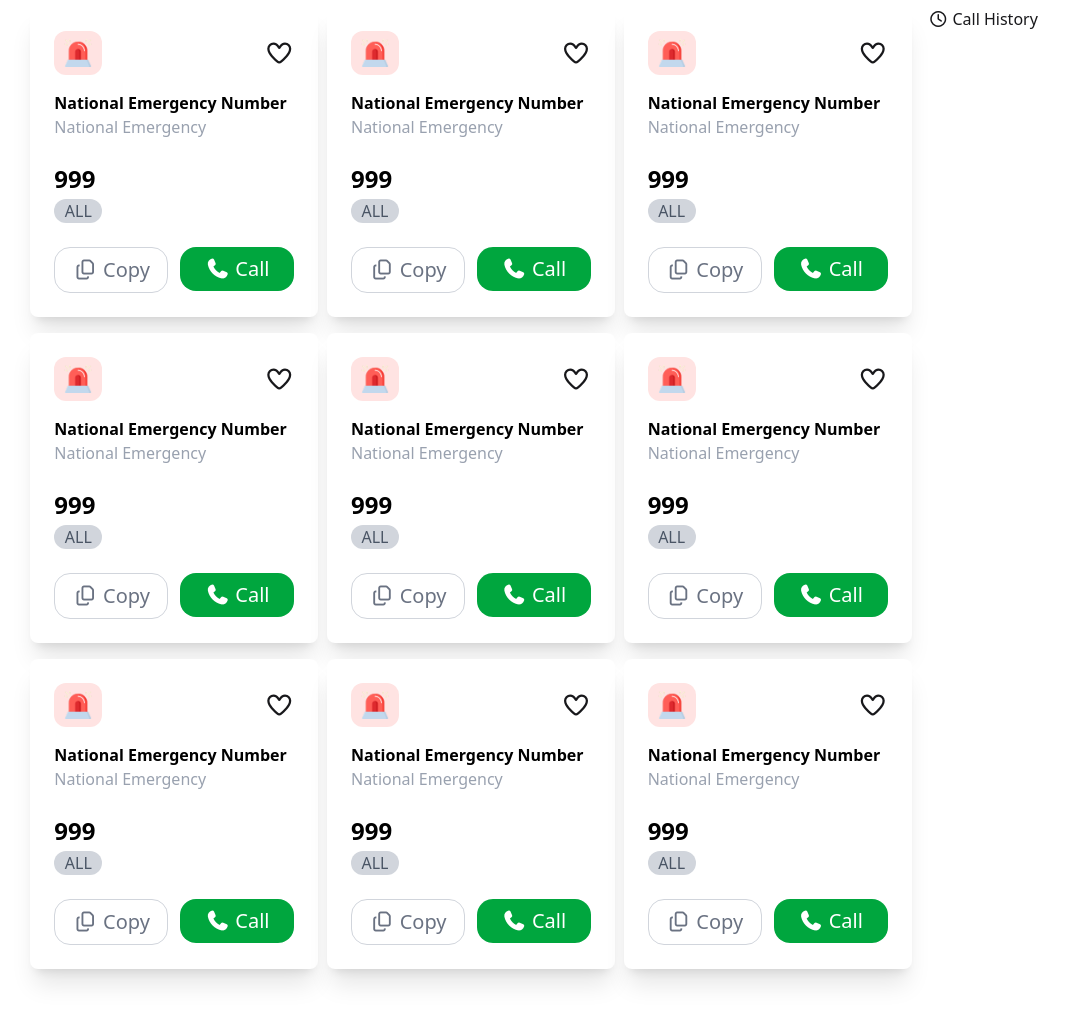
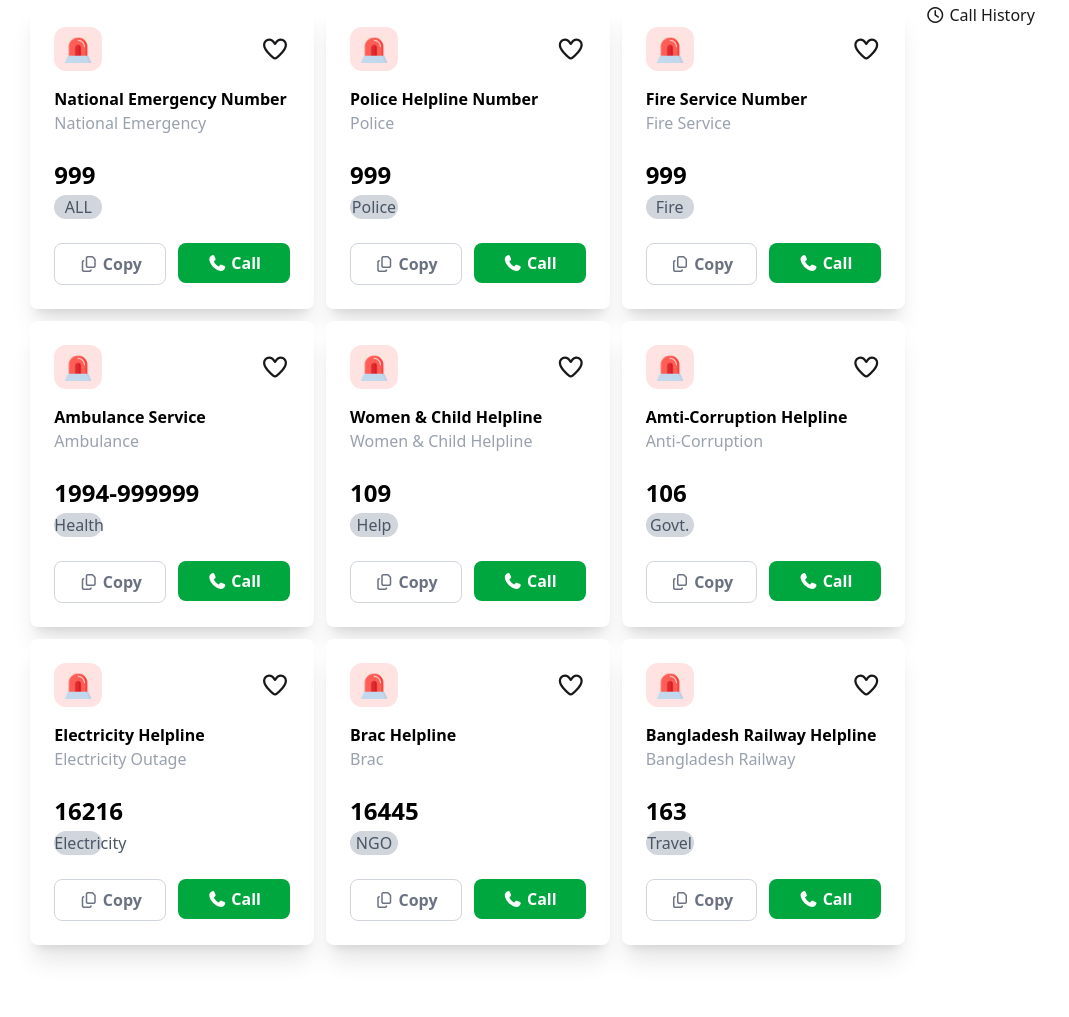
Before and after one commit to Silton07/B12-Assignment-5, a plain HTML site: page index.html in a window 1280 px wide. Shown: the part 329-1346 px from the top of the page, without its empty margins (23-1092 px from the left). After the commit the page ends 1322 px from the top, so only its background shows below. Drawn offline with nearby package versions, Linux system fonts and the light colour scheme.

Commit message:
added heart js

```diff
--- a/index.html
+++ b/index.html
@@ -13,26 +13,26 @@
 </head>
 <body>
   <!-- navbr  -->
-
-    <nav class="flex justify-between items-center px-16 py-6">
+    <nav class="flex justify-between items-center px-2 md:px-16 py-6 bg-white">
       <!-- left side  -->
-    <div class="flex items-center gap-5">
+    <div class="flex items-center gap-2">
     <img src="./assets/logo.png" class="w-12" alt="">
-    <h1 class="font-bold text-[#006747] text-xl">Emergency <br>Service</h1>
+    <h1 class="font-bold text-[#006747] md:text-xl">Emergency <br>Service</h1>
     </div>
     <!-- right side  -->
-    <div class="flex gap-5 items-center">
+    <div class="flex gap-2 md:gap-5 items-center">
       <!-- heart  -->
-       <div class="flex gap-2 bg-[#41FF6B1A] text-black px-5 py-2 rounded-full">
-      <h5>0</h5>
+       <div class="flex gap-2 bg-[#41FF6B1A] text-black px-3 py-1 md:px-5 md:py-2 rounded-full">
+      <h5 id="life">0</h5>
       <img src="./assets/heart.png" class="w-6">
      </div>
      <!-- coin  -->
-     <div class="flex gap-2 bg-[#41FF6B1A] px-5 py-2 rounded-full">
+     <div class="flex gap-2 bg-[#41FF6B1A] px-3 py-1 md:px-5 md:py-2 rounded-full">
       <h5>100</h5>
       <img src="./assets/coin.png" class="w-6">
      </div>
-     <div class="flex gap-2 bg-[#00A63E] text-white px-8 py-2 rounded-full">
+     <!-- copy  -->
+     <div class="flex gap-2 bg-[#00A63E] text-white px-3 py-1 md:px-9 md:py-1 lg:py-2 lg:px-9 rounded-full">
       <h5>0</h5>
       <p>copy</p>
      </div>
@@ -42,18 +42,18 @@
    <section>
     <div class="flex flex-col justify-center items-center text-center bg-[linear-gradient(90deg,rgba(1,50,35,1),rgba(0,103,71,1)_50%,rgba(1,50,35,1)_100%)] text-white p-2">
       <img src="./assets/logo-dark.png" class="w-20" alt="">
-      <h4 class="text-[40px] font-bold">Emergency Service Directory</h4>
-      <p class="text-xl text-[#ffffffff]">Government Emergency Services at Your Fingertip – A Project by Government of the People’s Republic of Bangladesh</p>
+      <h4 class="text-[40px] font-bold m-1">Emergency Service Directory</h4>
+      <p class="text-xs text-[#ffffffff]">Government Emergency Services at Your Fingertip – A Project by Government of the People’s Republic of Bangladesh</p>
     </div>
    </section>
     <!-- card section  -->
-
-    <main class="grid grid-cols-12 w-11/12 mx-auto my-12 gap-6">
+    <main class="grid grid-cols-12 w-11/12 mx-auto my-12 gap-1 md:gap-5">
         <!-- card-container -->
-        <section class="card-container col-span-9 grid grid-cols-3 justify-between gap-4">
+        <section id="card-container" class="card-container col-span-8 md:col-span-9 grid md:grid-cols-3 lg:grid-cols-3 justify-between gap-3">
 
             <!-- card -->
-            <div class="card p-[1.5rem] w-[18rem] bg-white shadow-xl">
+             <!-- National emergency Number  -->
+            <div class="card p-[1.5rem] max-w-[18rem] bg-white shadow-xl">
                 <div class="flex justify-between items-center mb-4">
                     <div class="bg-[#ffe3e2] w-12 flex items-center justify-center rounded-xl">
                         <img src="./assets/emergency.png" class="w-7 my-2" alt="">
@@ -71,21 +71,22 @@
                 <div class="bg-gray-300 rounded-full w-12 text-center">
                     <h2 class="text-gray-600">ALL</h2>
                 </div>
-                <div class="flex gap-3 mt-6">
+                <div class="flex gap-2 md:gap-3 mt-6">
                     <div class="w-full p-0">
                         <button
-                            class="p-2 text-gray-500 font-normal rounded-2xl w-full text-xl border border-gray-300"><i
+                            class="p-2 text-gray-500 font-semibold rounded-lg w-full text-[1rem] border border-gray-300 hover:cursor-pointer hover:bg-blue-100 hover:text-black"><i
                                 class="fa-regular fa-copy"></i> Copy</button>
                     </div>
                     <div class="w-full p-0">
-                        <button class="p-2 bg-[#00a63e] text-white font-normal rounded-2xl w-full text-xl "><i
+                        <button class="p-2 bg-[#00a63e] text-white font-semibold rounded-lg w-full text-[1rem] hover:cursor-pointer hover:bg-blue-500"><i
                                 class="fa-solid fa-phone text-white"></i> Call</button>
                     </div>
                 </div>
             </div>
 
             <!-- card -->
-            <div class="card p-[1.5rem] w-[18rem] bg-white shadow-xl">
+             <!-- police helpline Number -->
+            <div class="card p-[1.5rem] max-w-[18rem] bg-white shadow-xl">
                 <div class="flex justify-between items-center mb-4">
                     <div class="bg-[#ffe3e2] w-12 flex items-center justify-center rounded-xl">
                         <img src="./assets/emergency.png" class="w-7 my-2" alt="">
@@ -94,30 +95,31 @@
                     <i class="fa-regular fa-heart text-2xl"></i>
                 </div>
                 <div>
-                    <h1 class="text-[1rem] font-semibold text-black">National Emergency Number</h1>
-                    <p class="text-gray-400">National Emergency</p>
+                    <h1 class="text-[1rem] font-semibold text-black">Police Helpline Number</h1>
+                    <p class="text-gray-400">Police</p>
                 </div>
                 <div class="mt-6">
                     <h1 class="text-black font-bold text-2xl mb-1">999</h1>
                 </div>
                 <div class="bg-gray-300 rounded-full w-12 text-center">
-                    <h2 class="text-gray-600">ALL</h2>
+                    <h2 class="text-gray-600">Police</h2>
                 </div>
-                <div class="flex gap-3 mt-6">
+                <div class="flex gap-2 md:gap-3 mt-6">
                     <div class="w-full p-0">
                         <button
-                            class="p-2 text-gray-500 font-normal rounded-2xl w-full text-xl border border-gray-300"><i
+                            class="p-2 text-gray-500 font-semibold rounded-lg w-full text-[1rem] border border-gray-300 hover:cursor-pointer hover:bg-blue-100 hover:text-black"><i
                                 class="fa-regular fa-copy"></i> Copy</button>
                     </div>
-                    <div class="w-full p-0">
-                        <button class="p-2 bg-[#00a63e] text-white font-normal rounded-2xl w-full text-xl "><i
+                   <div class="w-full p-0">
+                        <button class="p-2 bg-[#00a63e] text-white font-semibold rounded-lg w-full text-[1rem] hover:cursor-pointer hover:bg-blue-500"><i
                                 class="fa-solid fa-phone text-white"></i> Call</button>
                     </div>
                 </div>
             </div>
 
             <!-- card -->
-            <div class="card p-[1.5rem] w-[18rem] bg-white shadow-xl">
+            <!-- Fire Service Number -->
+            <div class="card p-[1.5rem] max-w-[18rem] bg-white shadow-xl">
                 <div class="flex justify-between items-center mb-4">
                     <div class="bg-[#ffe3e2] w-12 flex items-center justify-center rounded-xl">
                         <img src="./assets/emergency.png" class="w-7 my-2" alt="">
@@ -126,30 +128,31 @@
                     <i class="fa-regular fa-heart text-2xl"></i>
                 </div>
                 <div>
-                    <h1 class="text-[1rem] font-semibold text-black">National Emergency Number</h1>
-                    <p class="text-gray-400">National Emergency</p>
+                    <h1 class="text-[1rem] font-semibold text-black">Fire Service Number</h1>
+                    <p class="text-gray-400">Fire Service</p>
                 </div>
                 <div class="mt-6">
                     <h1 class="text-black font-bold text-2xl mb-1">999</h1>
                 </div>
                 <div class="bg-gray-300 rounded-full w-12 text-center">
-                    <h2 class="text-gray-600">ALL</h2>
+                    <h2 class="text-gray-600">Fire</h2>
                 </div>
-                <div class="flex gap-3 mt-6">
+               <div class="flex gap-2 md:gap-3 mt-6">
                     <div class="w-full p-0">
                         <button
-                            class="p-2 text-gray-500 font-normal rounded-2xl w-full text-xl border border-gray-300"><i
+                            class="p-2 text-gray-500 font-semibold rounded-lg w-full text-[1rem] border border-gray-300 hover:cursor-pointer hover:bg-blue-100 hover:text-black"><i
                                 class="fa-regular fa-copy"></i> Copy</button>
                     </div>
                     <div class="w-full p-0">
-                        <button class="p-2 bg-[#00a63e] text-white font-normal rounded-2xl w-full text-xl "><i
+                        <button class="p-2 bg-[#00a63e] text-white font-semibold rounded-lg w-full text-[1rem] hover:cursor-pointer hover:bg-blue-500"><i
                                 class="fa-solid fa-phone text-white"></i> Call</button>
                     </div>
                 </div>
             </div>
 
             <!-- card -->
-            <div class="card p-[1.5rem] w-[18rem] bg-white shadow-xl">
+             <!-- Ambulance Service -->
+            <div class="card p-[1.5rem] max-w-[18rem] bg-white shadow-xl">
                 <div class="flex justify-between items-center mb-4">
                     <div class="bg-[#ffe3e2] w-12 flex items-center justify-center rounded-xl">
                         <img src="./assets/emergency.png" class="w-7 my-2" alt="">
@@ -158,30 +161,31 @@
                     <i class="fa-regular fa-heart text-2xl"></i>
                 </div>
                 <div>
-                    <h1 class="text-[1rem] font-semibold text-black">National Emergency Number</h1>
-                    <p class="text-gray-400">National Emergency</p>
+                    <h1 class="text-[1rem] font-semibold text-black">Ambulance Service</h1>
+                    <p class="text-gray-400">Ambulance</p>
                 </div>
                 <div class="mt-6">
-                    <h1 class="text-black font-bold text-2xl mb-1">999</h1>
+                    <h1 class="text-black font-bold text-2xl mb-1">1994-999999</h1>
                 </div>
                 <div class="bg-gray-300 rounded-full w-12 text-center">
-                    <h2 class="text-gray-600">ALL</h2>
+                    <h2 class="text-gray-600">Health</h2>
                 </div>
-                <div class="flex gap-3 mt-6">
+                <div class="flex gap-2 md:gap-3 mt-6">
                     <div class="w-full p-0">
                         <button
-                            class="p-2 text-gray-500 font-normal rounded-2xl w-full text-xl border border-gray-300"><i
+                            class="p-2 text-gray-500 font-semibold rounded-lg w-full text-[1rem] border border-gray-300 hover:cursor-pointer hover:bg-blue-100 hover:text-black"><i
                                 class="fa-regular fa-copy"></i> Copy</button>
                     </div>
                     <div class="w-full p-0">
-                        <button class="p-2 bg-[#00a63e] text-white font-normal rounded-2xl w-full text-xl "><i
+                        <button class="p-2 bg-[#00a63e] text-white font-semibold rounded-lg w-full text-[1rem] hover:cursor-pointer hover:bg-blue-500"><i
                                 class="fa-solid fa-phone text-white"></i> Call</button>
                     </div>
                 </div>
             </div>
 
             <!-- card -->
-            <div class="card p-[1.5rem] w-[18rem] bg-white shadow-xl">
+             <!-- Women & Child Helpline -->
+            <div class="card p-[1.5rem] max-w-[18rem] bg-white shadow-xl">
                 <div class="flex justify-between items-center mb-4">
                     <div class="bg-[#ffe3e2] w-12 flex items-center justify-center rounded-xl">
                         <img src="./assets/emergency.png" class="w-7 my-2" alt="">
@@ -190,30 +194,31 @@
                     <i class="fa-regular fa-heart text-2xl"></i>
                 </div>
                 <div>
-                    <h1 class="text-[1rem] font-semibold text-black">National Emergency Number</h1>
-                    <p class="text-gray-400">National Emergency</p>
+                    <h1 class="text-[1rem] font-semibold text-black">Women & Child Helpline</h1>
+                    <p class="text-gray-400">Women & Child Helpline</p>
                 </div>
                 <div class="mt-6">
-                    <h1 class="text-black font-bold text-2xl mb-1">999</h1>
+                    <h1 class="text-black font-bold text-2xl mb-1">109</h1>
                 </div>
                 <div class="bg-gray-300 rounded-full w-12 text-center">
-                    <h2 class="text-gray-600">ALL</h2>
+                    <h2 class="text-gray-600">Help</h2>
                 </div>
-                <div class="flex gap-3 mt-6">
+                <div class="flex gap-2 md:gap-3 mt-6">
                     <div class="w-full p-0">
                         <button
-                            class="p-2 text-gray-500 font-normal rounded-2xl w-full text-xl border border-gray-300"><i
+                            class="p-2 text-gray-500 font-semibold rounded-lg w-full text-[1rem] border border-gray-300 hover:cursor-pointer hover:bg-blue-100 hover:text-black"><i
                                 class="fa-regular fa-copy"></i> Copy</button>
                     </div>
-                    <div class="w-full p-0">
-                        <button class="p-2 bg-[#00a63e] text-white font-normal rounded-2xl w-full text-xl "><i
+                   <div class="w-full p-0">
+                        <button class="p-2 bg-[#00a63e] text-white font-semibold rounded-lg w-full text-[1rem] hover:cursor-pointer hover:bg-blue-500"><i
                                 class="fa-solid fa-phone text-white"></i> Call</button>
                     </div>
                 </div>
             </div>
 
             <!-- card -->
-            <div class="card p-[1.5rem] w-[18rem] bg-white shadow-xl">
+             <!-- Anti-Corruption Helpline -->
+            <div class="card p-[1.5rem] max-w-[18rem] bg-white shadow-xl">
                 <div class="flex justify-between items-center mb-4">
                     <div class="bg-[#ffe3e2] w-12 flex items-center justify-center rounded-xl">
                         <img src="./assets/emergency.png" class="w-7 my-2" alt="">
@@ -222,30 +227,31 @@
                     <i class="fa-regular fa-heart text-2xl"></i>
                 </div>
                 <div>
-                    <h1 class="text-[1rem] font-semibold text-black">National Emergency Number</h1>
-                    <p class="text-gray-400">National Emergency</p>
+                    <h1 class="text-[1rem] font-semibold text-black">Amti-Corruption Helpline</h1>
+                    <p class="text-gray-400">Anti-Corruption</p>
                 </div>
                 <div class="mt-6">
-                    <h1 class="text-black font-bold text-2xl mb-1">999</h1>
+                    <h1 class="text-black font-bold text-2xl mb-1">106</h1>
                 </div>
                 <div class="bg-gray-300 rounded-full w-12 text-center">
-                    <h2 class="text-gray-600">ALL</h2>
+                    <h2 class="text-gray-600">Govt.</h2>
                 </div>
-                <div class="flex gap-3 mt-6">
+               <div class="flex gap-2 md:gap-3 mt-6">
                     <div class="w-full p-0">
                         <button
-                            class="p-2 text-gray-500 font-normal rounded-2xl w-full text-xl border border-gray-300"><i
+                            class="p-2 text-gray-500 font-semibold rounded-lg w-full text-[1rem] border border-gray-300 hover:cursor-pointer hover:bg-blue-100 hover:text-black"><i
                                 class="fa-regular fa-copy"></i> Copy</button>
                     </div>
                     <div class="w-full p-0">
-                        <button class="p-2 bg-[#00a63e] text-white font-normal rounded-2xl w-full text-xl "><i
+                        <button class="p-2 bg-[#00a63e] text-white font-semibold rounded-lg w-full text-[1rem] hover:cursor-pointer hover:bg-blue-500"><i
                                 class="fa-solid fa-phone text-white"></i> Call</button>
                     </div>
                 </div>
             </div>
 
             <!-- card -->
-            <div class="card p-[1.5rem] w-[18rem] bg-white shadow-xl">
+             <!-- Electricity Helpline -->
+            <div class="card p-[1.5rem] max-w-[18rem] bg-white shadow-xl">
                 <div class="flex justify-between items-center mb-4">
                     <div class="bg-[#ffe3e2] w-12 flex items-center justify-center rounded-xl">
                         <img src="./assets/emergency.png" class="w-7 my-2" alt="">
@@ -254,30 +260,31 @@
                     <i class="fa-regular fa-heart text-2xl"></i>
                 </div>
                 <div>
-                    <h1 class="text-[1rem] font-semibold text-black">National Emergency Number</h1>
-                    <p class="text-gray-400">National Emergency</p>
+                    <h1 class="text-[1rem] font-semibold text-black">Electricity Helpline</h1>
+                    <p class="text-gray-400">Electricity Outage</p>
                 </div>
                 <div class="mt-6">
-                    <h1 class="text-black font-bold text-2xl mb-1">999</h1>
+                    <h1 class="text-black font-bold text-2xl mb-1">16216</h1>
                 </div>
                 <div class="bg-gray-300 rounded-full w-12 text-center">
-                    <h2 class="text-gray-600">ALL</h2>
+                    <h2 class="text-gray-600">Electricity</h2>
                 </div>
-                <div class="flex gap-3 mt-6">
+               <div class="flex gap-2 md:gap-3 mt-6">
                     <div class="w-full p-0">
                         <button
-                            class="p-2 text-gray-500 font-normal rounded-2xl w-full text-xl border border-gray-300"><i
+                            class="p-2 text-gray-500 font-semibold rounded-lg w-full text-[1rem] border border-gray-300 hover:cursor-pointer hover:bg-blue-100 hover:text-black"><i
                                 class="fa-regular fa-copy"></i> Copy</button>
                     </div>
-                    <div class="w-full p-0">
-                        <button class="p-2 bg-[#00a63e] text-white font-normal rounded-2xl w-full text-xl "><i
+                   <div class="w-full p-0">
+                        <button class="p-2 bg-[#00a63e] text-white font-semibold rounded-lg w-full text-[1rem] hover:cursor-pointer hover:bg-blue-500"><i
                                 class="fa-solid fa-phone text-white"></i> Call</button>
                     </div>
                 </div>
             </div>
 
             <!-- card -->
-            <div class="card p-[1.5rem] w-[18rem] bg-white shadow-xl">
+              <!-- Brac Helpline -->
+            <div class="card p-[1.5rem] max-w-[18rem] bg-white shadow-xl">
                 <div class="flex justify-between items-center mb-4">
                     <div class="bg-[#ffe3e2] w-12 flex items-center justify-center rounded-xl">
                         <img src="./assets/emergency.png" class="w-7 my-2" alt="">
@@ -286,30 +293,31 @@
                     <i class="fa-regular fa-heart text-2xl"></i>
                 </div>
                 <div>
-                    <h1 class="text-[1rem] font-semibold text-black">National Emergency Number</h1>
-                    <p class="text-gray-400">National Emergency</p>
+                    <h1 class="text-[1rem] font-semibold text-black">Brac Helpline</h1>
+                    <p class="text-gray-400">Brac</p>
                 </div>
                 <div class="mt-6">
-                    <h1 class="text-black font-bold text-2xl mb-1">999</h1>
+                    <h1 class="text-black font-bold text-2xl mb-1">16445</h1>
                 </div>
                 <div class="bg-gray-300 rounded-full w-12 text-center">
-                    <h2 class="text-gray-600">ALL</h2>
+                    <h2 class="text-gray-600">NGO</h2>
                 </div>
-                <div class="flex gap-3 mt-6">
+                <div class="flex gap-2 md:gap-3 mt-6">
                     <div class="w-full p-0">
                         <button
-                            class="p-2 text-gray-500 font-normal rounded-2xl w-full text-xl border border-gray-300"><i
+                            class="p-2 text-gray-500 font-semibold rounded-lg w-full text-[1rem] border border-gray-300 hover:cursor-pointer hover:bg-blue-100 hover:text-black"><i
                                 class="fa-regular fa-copy"></i> Copy</button>
                     </div>
                     <div class="w-full p-0">
-                        <button class="p-2 bg-[#00a63e] text-white font-normal rounded-2xl w-full text-xl "><i
+                        <button class="p-2 bg-[#00a63e] text-white font-semibold rounded-lg w-full text-[1rem] hover:cursor-pointer hover:bg-blue-500"><i
                                 class="fa-solid fa-phone text-white"></i> Call</button>
                     </div>
                 </div>
             </div>
 
             <!-- card -->
-            <div class="card p-[1.5rem] w-[18rem] bg-white shadow-xl">
+             <!-- Bangladesh Railway Helpline -->
+            <div class="card p-[1.5rem] max-w-[18rem] bg-white shadow-xl">
                 <div class="flex justify-between items-center mb-4">
                     <div class="bg-[#ffe3e2] w-12 flex items-center justify-center rounded-xl">
                         <img src="./assets/emergency.png" class="w-7 my-2" alt="">
@@ -318,23 +326,23 @@
                     <i class="fa-regular fa-heart text-2xl"></i>
                 </div>
                 <div>
-                    <h1 class="text-[1rem] font-semibold text-black">National Emergency Number</h1>
-                    <p class="text-gray-400">National Emergency</p>
+                    <h1 class="text-[1rem] font-semibold text-black">Bangladesh Railway Helpline</h1>
+                    <p class="text-gray-400">Bangladesh Railway</p>
                 </div>
                 <div class="mt-6">
-                    <h1 class="text-black font-bold text-2xl mb-1">999</h1>
+                    <h1 class="text-black font-bold text-2xl mb-1">163</h1>
                 </div>
                 <div class="bg-gray-300 rounded-full w-12 text-center">
-                    <h2 class="text-gray-600">ALL</h2>
+                    <h2 class="text-gray-600">Travel</h2>
                 </div>
-                <div class="flex gap-3 mt-6">
+               <div class="flex gap-2 md:gap-3 mt-6">
                     <div class="w-full p-0">
                         <button
-                            class="p-2 text-gray-500 font-normal rounded-2xl w-full text-xl border border-gray-300"><i
+                            class="p-2 text-gray-500 font-semibold rounded-lg w-full text-[1rem] border border-gray-300 hover:cursor-pointer hover:bg-blue-100 hover:text-black"><i
                                 class="fa-regular fa-copy"></i> Copy</button>
                     </div>
                     <div class="w-full p-0">
-                        <button class="p-2 bg-[#00a63e] text-white font-normal rounded-2xl w-full text-xl "><i
+                        <button class="p-2 bg-[#00a63e] text-white font-semibold rounded-lg w-full text-[1rem] hover:cursor-pointer hover:bg-blue-500"><i
                                 class="fa-solid fa-phone text-white"></i> Call</button>
                     </div>
                 </div>
@@ -347,5 +355,6 @@
 
         </aside>
     </main>
+    <script src="./script.js"></script>
 </body>
 </html>
```
Also changed, not shown: script.js (added, +12 -0 lines).
